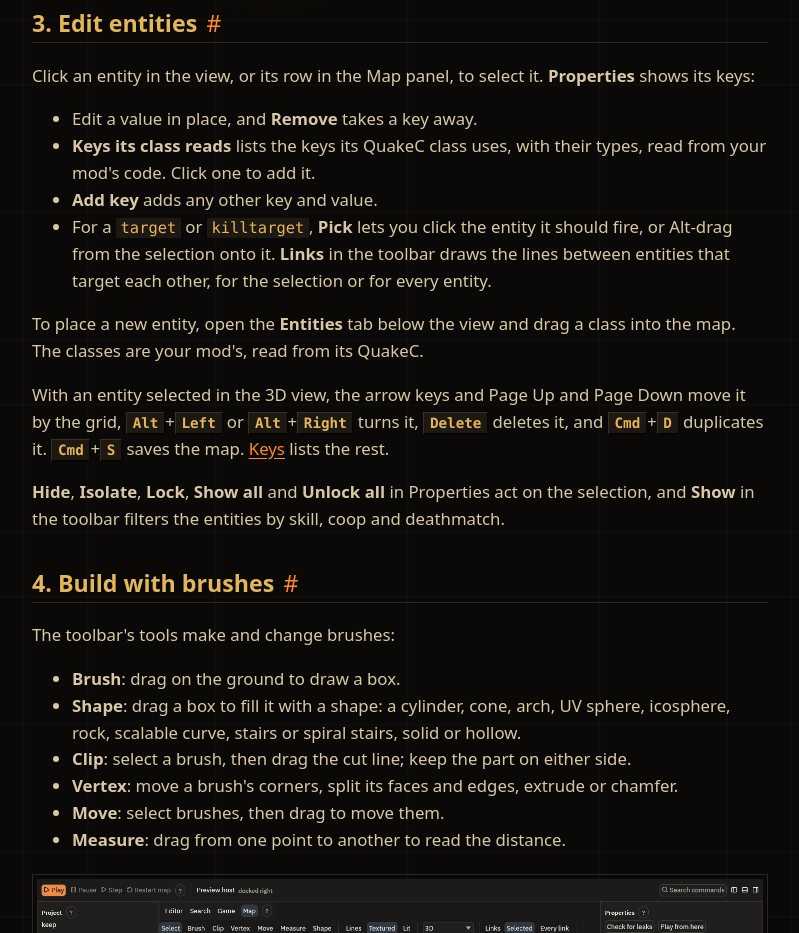
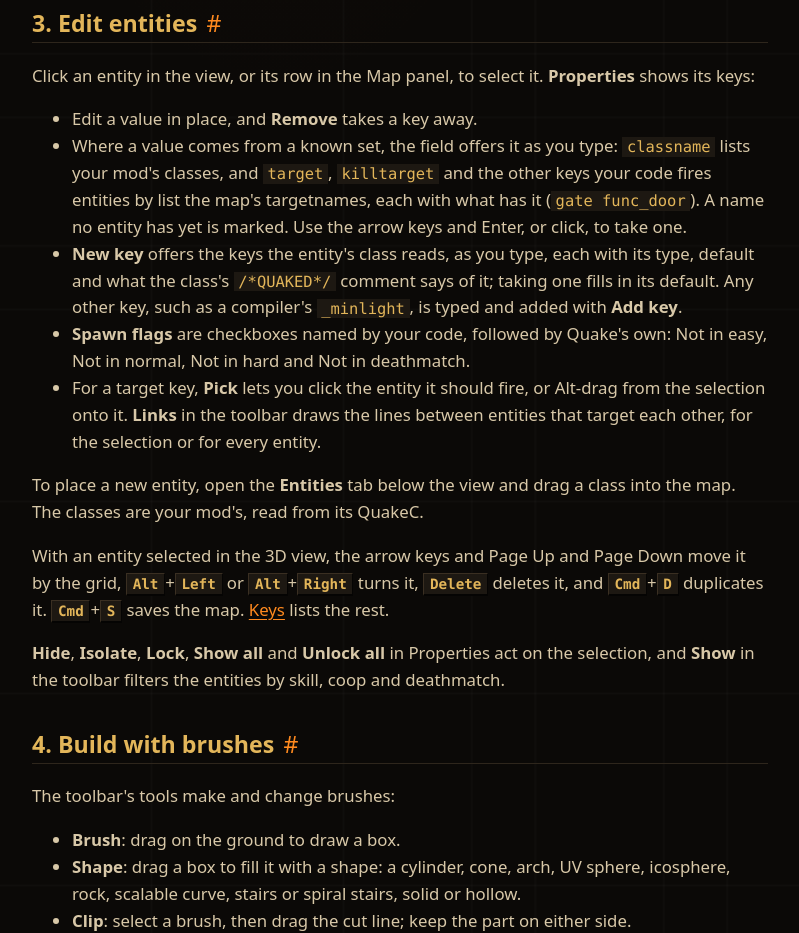
Before and after one commit to quakecstudio/site, a plain HTML site: page public/docs/map-editor.html in a window 1280 px wide. Shown: the part 2440-3373 px from the top of the page, without its empty margins (360-1159 px from the left). Drawn offline with Linux system fonts and the light colour scheme.

Commit message:
docs: describe the Properties fields that offer known values
The map editor's Properties panel now offers classnames, targetnames and
the keys a class reads as they are typed, and the engine's skill flags
as checkboxes (quakecstudio/editor#1142).

```diff
--- a/public/docs/map-editor.html
+++ b/public/docs/map-editor.html
@@ -102,10 +102,16 @@ front and side.</p>
 its keys:</p>
 <ul>
 <li>Edit a value in place, and <strong>Remove</strong> takes a key away.</li>
-<li><strong>Keys its class reads</strong> lists the keys its QuakeC class uses, with their types, read from
-  your mod's code. Click one to add it.</li>
-<li><strong>Add key</strong> adds any other key and value.</li>
-<li>For a <code>target</code> or <code>killtarget</code>, <strong>Pick</strong> lets you click the entity it should fire, or
+<li>Where a value comes from a known set, the field offers it as you type: <code>classname</code> lists
+  your mod's classes, and <code>target</code>, <code>killtarget</code> and the other keys your code fires
+  entities by list the map's targetnames, each with what has it (<code>gate   func_door</code>). A name no
+  entity has yet is marked. Use the arrow keys and Enter, or click, to take one.</li>
+<li><strong>New key</strong> offers the keys the entity's class reads, as you type, each with its type, default
+  and what the class's <code>/*QUAKED*/</code> comment says of it; taking one fills in its default. Any other
+  key, such as a compiler's <code>_minlight</code>, is typed and added with <strong>Add key</strong>.</li>
+<li><strong>Spawn flags</strong> are checkboxes named by your code, followed by Quake's own: Not in easy,
+  Not in normal, Not in hard and Not in deathmatch.</li>
+<li>For a target key, <strong>Pick</strong> lets you click the entity it should fire, or
   Alt-drag from the selection onto it. <strong>Links</strong> in the toolbar draws the lines between
   entities that target each other, for the selection or for every entity.</li>
 </ul>
```
